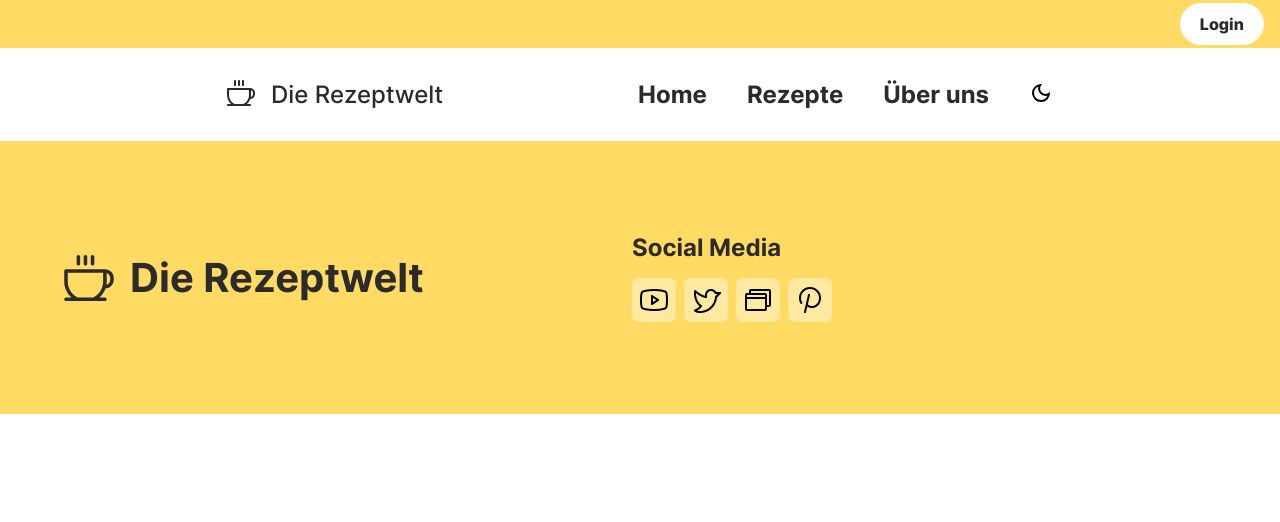
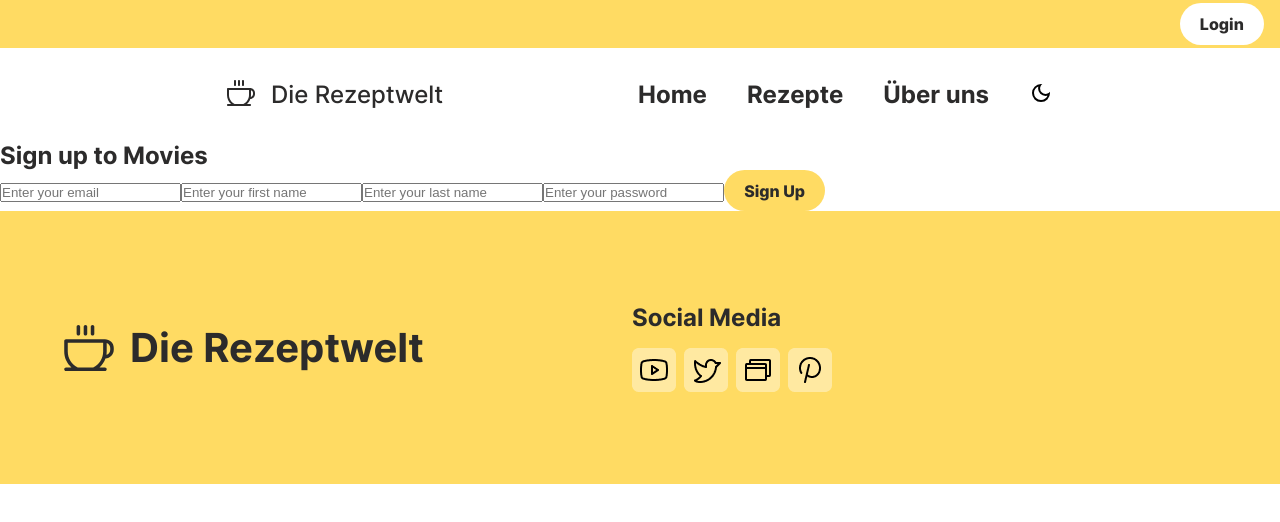
Before and after one commit to pablobeckg/Recipes, a React (Vite) app: page /signup in a window 1280 px wide. Shown: the top 522 px of the page. Built offline with nearby package versions, Linux system fonts and the light colour scheme; no server answers.

Commit message:
added create user

```diff
--- a/src/App.tsx
+++ b/src/App.tsx
@@ -12,6 +12,9 @@ import RecipeDetailPage from "./pages/RecipeDetailPage/RecipeDetailPage";
 import { UserProvider } from "./context/UserContext";
 import LoginPage from "./pages/LoginPage/LoginPage";
 import LoginStatus from "./components/LoginStatus/LoginStatus";
+import Signup from "./pages/Signup/Signup";
+import ProfilePage from "./pages/ProfilePage/ProfilePage";
+import PrivateRoute from "./components/PrivateRoute/PrivateRoute";
 
 function App() {
   const [searchTerm, setSearchTerm] = useState<string>("");
@@ -23,14 +26,18 @@ function App() {
         <div className={darkMode ? "dark-mode app-container" : "app-container"}>
           <SearchTermContext.Provider value={{ searchTerm, setSearchTerm }}>
             <BrowserRouter>
-              <LoginStatus/>
+              <LoginStatus />
               <Header />
               <Routes>
-                <Route path="/" element={<Home />} />
                 <Route path="/login" element={<LoginPage />} />
-                <Route path="/rezepte" element={<Rezepte />} />
-                <Route path="/ueberuns" element={<Ueberuns />} />
-                <Route path="/rezepte/:id" element={<RecipeDetailPage />} />
+                <Route path="/signup" element={<Signup />} />
+                <Route element={<PrivateRoute />}>
+                  <Route path="/" element={<Home />} />
+                  <Route path="/rezepte" element={<Rezepte />} />
+                  <Route path="/ueberuns" element={<Ueberuns />} />
+                  <Route path="/rezepte/:id" element={<RecipeDetailPage />} />
+                  <Route path="/profile" element={<ProfilePage />} />
+                </Route>
               </Routes>
               <Footer />
             </BrowserRouter>
--- /dev/null
+++ b/src/components/PrivateRoute/PrivateRoute.tsx
@@ -0,0 +1,10 @@
+import { Navigate, Outlet } from 'react-router-dom';
+import { useUserContext } from '../../context/UserContext';
+
+const PrivateRoute = () => {
+  const userContext = useUserContext();
+  const user = userContext?.user;
+  return user ? <Outlet /> : <Navigate to="/login" />;
+};
+
+export default PrivateRoute;
--- a/src/pages/LoginPage/LoginPage.tsx
+++ b/src/pages/LoginPage/LoginPage.tsx
@@ -1,60 +1,74 @@
-import { useState } from "react";
-import "./LoginPage.css"
-import { useNavigate } from "react-router-dom";
-import supabaseClient from "../../lib/supabaseClient";
-import { useUserContext } from "../../context/UserContext";
-
+import { useState } from 'react';
+import './LoginPage.css';
+import supabaseClient from '../../lib/supabaseClient';
+import { useNavigate } from 'react-router-dom';
+import { useUserContext } from '../../context/UserContext';
 const LoginPage = () => {
-    const [email, setEmail] = useState<string>("");
-    const [password, setPassword] = useState<string>("");
+  const [email, setEmail] = useState<string>('');
+  const [password, setPassword] = useState<string>('');
   const [errorMessage, setErrorMessage] = useState<string | null>(null);
   const [successMessage, setSuccessMessage] = useState<string | null>(null);
 
+  // * react-router-dom Funktion mit der ich einfach direkt im Code zu einer anderen Seite navigieren kann
   const navigate = useNavigate();
 
   const userContext = useUserContext();
 
+  // ? alle supabase-Funktionen muss ich awaiten, deshalb hier async Funktion
   const handleLogin = async (e: React.FormEvent) => {
+    // ? verhindert das Neuladen der Seite - das wäre das Standardverhalten des Formbuttons
     e.preventDefault();
+    // ? immer wenn wir auf den Login-Button klicken, wollen wir dass erstmal die Messages verschwinden
     setErrorMessage(null);
     setSuccessMessage(null);
+    // * hier kommt dann die Supabase Login-Logik rein
+    // ? alle signin-Funktionen findet man unter .auth
+    // ? wir nutzen signInWithPassword
     const authResponse = await supabaseClient.auth.signInWithPassword({
       email,
-        password,
+      password
     });
 
+    // ? immer zuerst schauen, ob in der Antwort von Supabase ein error drinsteckt, dann direkt aufhören
     if (authResponse.error) {
-        console.error("Login error", authResponse.error.message);
+      console.error('Login error', authResponse.error.message);
       setErrorMessage(authResponse.error.message);
       return;
     }
+    // ? wenn die Anmeldung geklappt hat, stecken die Info in .data
+    // ? in .user steckt dann der erfolgreich angemeldete user
     if (authResponse.data?.user) {
-        console.log("User erfolgreich angemeldet", authResponse.data.user);
-        setSuccessMessage("Login successful");
+      console.log('User erfolgreich angemeldet', authResponse.data.user);
+      setSuccessMessage('Login successful.');
+      // ? nach erfolgreichem Login schreiben wir den User in den globalen UserContext
+      userContext?.setUser(authResponse.data.user);
+      // ? ich kann navigate aufrufen und als Parameter den Pfad mitgeben
+      // ? bei uns liegen die Quizzes direkt unter /
+      // ? natürlich nur zu Pfaden, die es in der App.tsx als Route gibt
+      // ? wir packen einen Timeout aussen rum, damit man 1 Sekunde lang die successMessage sieht
+      setTimeout(() => navigate('/'), 1000);
 
-        userContext?.setUser(authResponse.data.user)
-        setTimeout(() => {
-          navigate("/");
-        }, 500);
+      // navigate('/');
     }
   };
-
-    const handlePasswordReset = async (e: React.MouseEvent) => {
+  // ? Passwort zurücksetzen Logik
+  const handleResetPassword = async (e: React.MouseEvent) => {
     e.preventDefault();
     setErrorMessage(null);
     setSuccessMessage(null);
 
-      const resetResponse = await supabaseClient.auth.resetPasswordForEmail(
-        email
-      );
+    // ? ich kann direkt die resetPasswordForEmail Funktion von Supabase nutzen
+    const resetResponse = await supabaseClient.auth.resetPasswordForEmail(email);
 
+    // ? in error steckt die Errormessage, wenn das Zurücksetzen nicht geklappt hat.
     if (resetResponse.error) {
       console.error(resetResponse.error.message);
       setErrorMessage(resetResponse.error.message);
       return;
     }
+
     if (resetResponse.data) {
-        setSuccessMessage("Password reset link has been sent to your email");
+      setSuccessMessage('Password reset link has been sent to your email.');
     }
   };
 
@@ -67,7 +81,6 @@ const LoginPage = () => {
           value={email}
           onChange={(e) => setEmail(e.target.value)}
           placeholder="Enter your email"
-            id="email"
           required
         />
         <input
@@ -75,21 +88,22 @@ const LoginPage = () => {
           value={password}
           onChange={(e) => setPassword(e.target.value)}
           placeholder="Enter your password"
-            id="password"
           required
         />
-
-          <button type="submit">Login</button>
         {errorMessage && <p className="error-message">{errorMessage}</p>}
         {successMessage && <p className="success-message">{successMessage}</p>}
+        <button type="submit">Login</button>
       </form>
       <div className="reset-password-container">
-          <button className="reset-password-bitton" onClick={handlePasswordReset}>
-            Forgot your Password?
+        <button className="additional-button" onClick={handleResetPassword}>
+          Forgot your password?
+        </button>
+        <button className="additional-button" onClick={() => navigate('/signup')}>
+          Sign Up
         </button>
       </div>
     </div>
   );
-}
+};
 
 export default LoginPage;
--- /dev/null
+++ b/src/pages/ProfilePage/ProfilePage.tsx
@@ -0,0 +1,56 @@
+import { useEffect, useState } from 'react';
+import { useUserContext } from '../../context/UserContext';
+import supabaseClient from '../../lib/supabaseClient';
+import { Profile } from '../../types/supabase-types-own';
+
+const ProfilePage = () => {
+  const userContext = useUserContext();
+  const user = userContext?.user;
+  const [profile, setProfile] = useState<Profile>();
+
+  if (!user) {
+    return;
+  }
+  console.log('User', user);
+
+  useEffect(() => {
+    const fetchUserProfile = async () => {
+      console.log('fetch called');
+
+      const profileResponse = await supabaseClient.from('profiles').select('*').eq('id', user.id).single();
+      console.log(user.id)
+
+      if (profileResponse.error) {
+        console.error('Error getting profile', profileResponse.error.message);
+      }
+
+      if (profileResponse.data) {
+        setProfile(profileResponse.data);
+      }
+    };
+    fetchUserProfile();
+  }, [user]);
+
+  return (
+    <div className="profile-page">
+      <p>
+        <strong>Email:</strong>
+        {user.email}
+      </p>
+      <p>
+        <strong>First Name:</strong>
+        {profile?.first_name}
+      </p>
+      <p>
+        <strong>Last Name:</strong>
+        {profile?.last_name}
+      </p>
+      <p>
+        <strong>Sign up at:</strong>
+        {new Date(user.created_at).toLocaleString()}
+      </p>
+    </div>
+  );
+};
+
+export default ProfilePage;
--- /dev/null
+++ b/src/pages/Signup/Signup.tsx
@@ -0,0 +1,77 @@
+import { useState } from "react";
+import supabaseClient from "../../lib/supabaseClient";
+
+const SignUpPage = () => {
+  const [email, setEmail] = useState<string>("");
+  const [firstName, setFirstName] = useState<string>("");
+  const [lastName, setLastName] = useState<string>("");
+  const [password, setPassword] = useState<string>("");
+  const [errorMessage, setErrorMessage] = useState<string | null>(null);
+  const [successMessage, setSuccessMessage] = useState<string | null>(null);
+
+  const handleSignup = async (e: React.FormEvent) => {
+    e.preventDefault();
+    setErrorMessage(null);
+    setSuccessMessage(null);
+
+    const signupResponse = await supabaseClient.auth.signUp({
+      email,
+      password,
+      options: {
+        data: {
+          first_name: firstName,
+          last_name: lastName,
+        },
+      },
+    });
+
+    if (signupResponse.error) {
+      setErrorMessage(signupResponse.error.message);
+      return;
+    }
+    if (signupResponse.data.user) {
+      setSuccessMessage("Signup successful. Please look into your emails.");
+    }
+  };
+
+  return (
+    <div className="signup-container">
+      <form className="signup-form" onSubmit={handleSignup}>
+        <h2>Sign up to Movies</h2>
+        <input
+          type="email"
+          value={email}
+          onChange={(e) => setEmail(e.target.value)}
+          placeholder="Enter your email"
+          required
+        />
+        <input
+          type="text"
+          value={firstName}
+          onChange={(e) => setFirstName(e.target.value)}
+          placeholder="Enter your first name"
+          required
+        />
+        <input
+          type="text"
+          value={lastName}
+          onChange={(e) => setLastName(e.target.value)}
+          placeholder="Enter your last name"
+          required
+        />
+        <input
+          type="password"
+          value={password}
+          onChange={(e) => setPassword(e.target.value)}
+          placeholder="Enter your password"
+          required
+        />
+        {errorMessage && <p className="error-message">{errorMessage}</p>}
+        {successMessage && <p className="success-message">{successMessage}</p>}
+        <button type="submit">Sign Up</button>
+      </form>
+    </div>
+  );
+};
+
+export default SignUpPage;
--- a/src/types/supabase-types-own.ts
+++ b/src/types/supabase-types-own.ts
@@ -3,5 +3,6 @@ import { Tables } from "./supabase-types-gen";
 export type Recipe = Tables<'recipes'>
 export type Ingredients = Tables<'ingredients'>
 export type Categories = Tables<'categories'>
+export type Profile = Tables <'profiles'>
 
 export type RecipeComplete = Recipe & { ingredients: Ingredients[] }
```
Also changed, not shown: src/components/LoginStatus/LoginStatus.tsx (+14 -16 lines), src/types/supabase-types-gen.ts (+26 -0 lines), src/pages/ProfilePage/ProfilePage.css (added), src/pages/Signup/Signup.css (added), 1 other file (tests, documents, lock files or other folders). Lines whose indentation alone changed are shown as unchanged.
